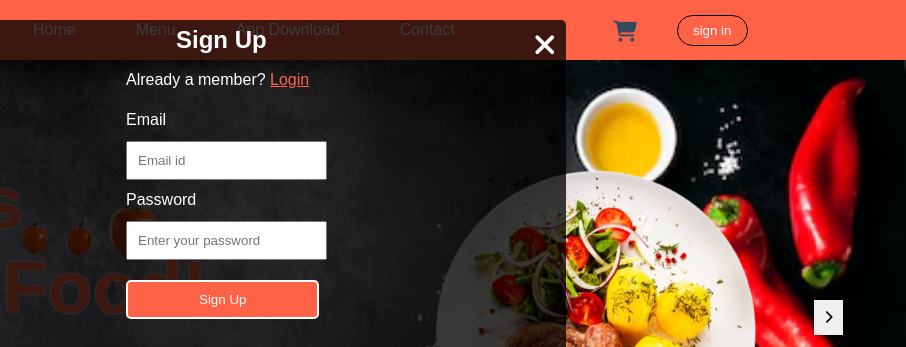
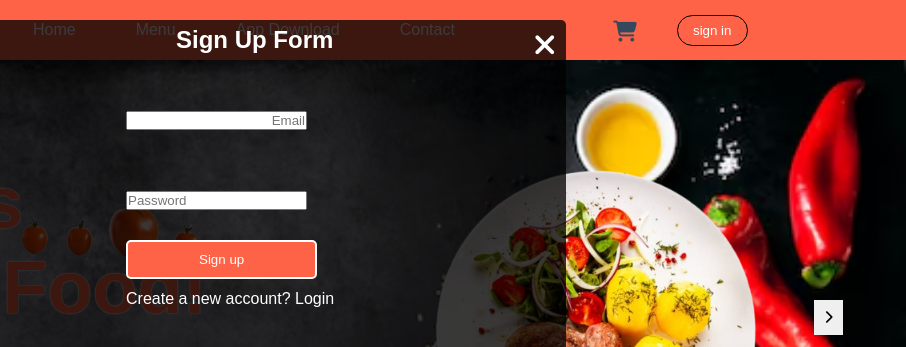
Before and after one commit to Dashpinder/DashNDeliver, a plain HTML site: page index.html in a window 1280 px wide. Shown: the top 347 px of the page, 374-1280 px from the left. Drawn offline with Linux system fonts and the light colour scheme.

Commit message:
Update index.html

```diff
--- a/index.html
+++ b/index.html
@@ -75,19 +75,14 @@
   <form id="frmId">
 
   <div class="fldsAll">
-    <h2>Sign Up</h2>
-    <span><p>Already a member? <a href="#" id="lgn">Login</a></p></span>
+    <div id="form-container">
 
-  <div class="filds1">
-    <label for="mail">Email</label>
-    <br>
-    <input type="email" name="mail" id="nme" placeholder="Email id">
-    <br>
-    <label for="paswrd">Password</label><br>
-    <input type="password" name="paswrd" id="nme2" placeholder="Enter your password" required>
-  </div>
-  <button id="btnFld">Sign Up</button>
-
+        <h2>Sign Up Form</h2><br>
+        <input type="email" placeholder="Email" id="mail"><br><br>
+        <input type="password" placeholder="Password" id="paswrd"><br>
+        <button id="btnFld">Sign up</button>
+        <p>Create a new account?<a id="togleLogin"> Login</a></p>
+    </div>
    <span><i id="closeIcon" class="fa-solid fa-xmark"></i></span>
   <div>
   </form>
```
